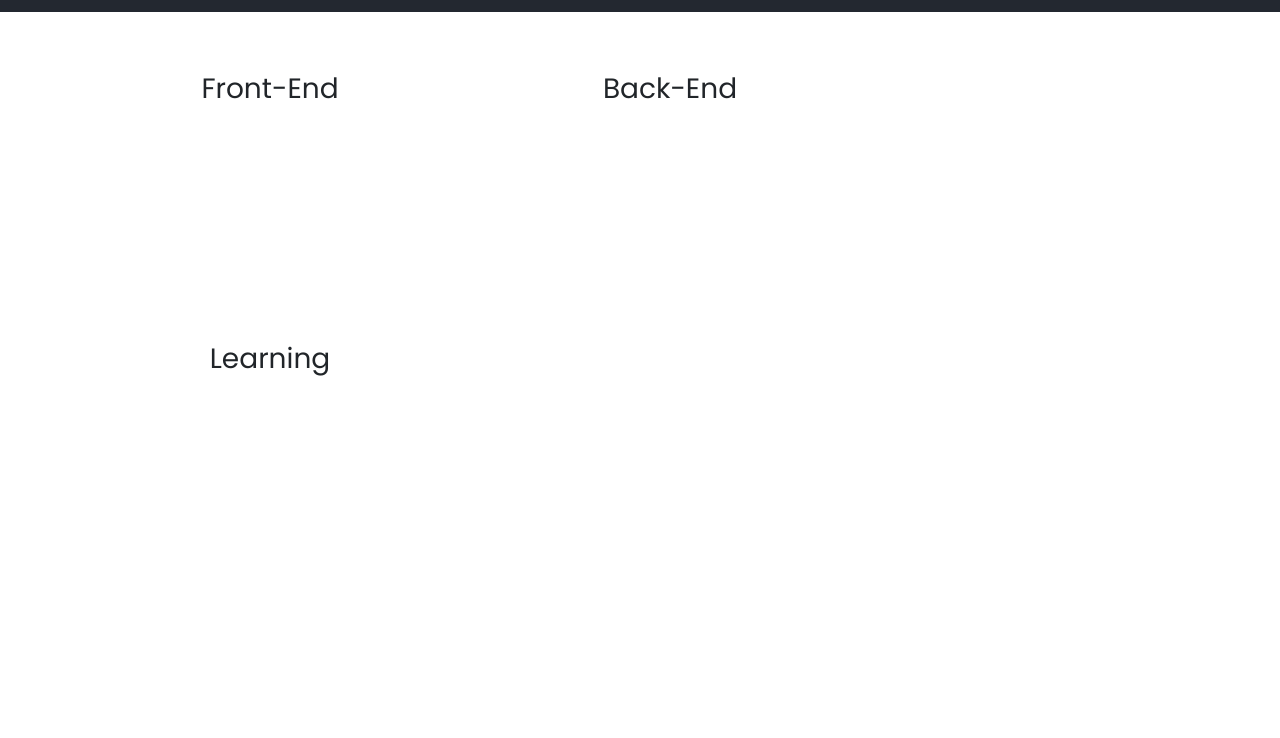
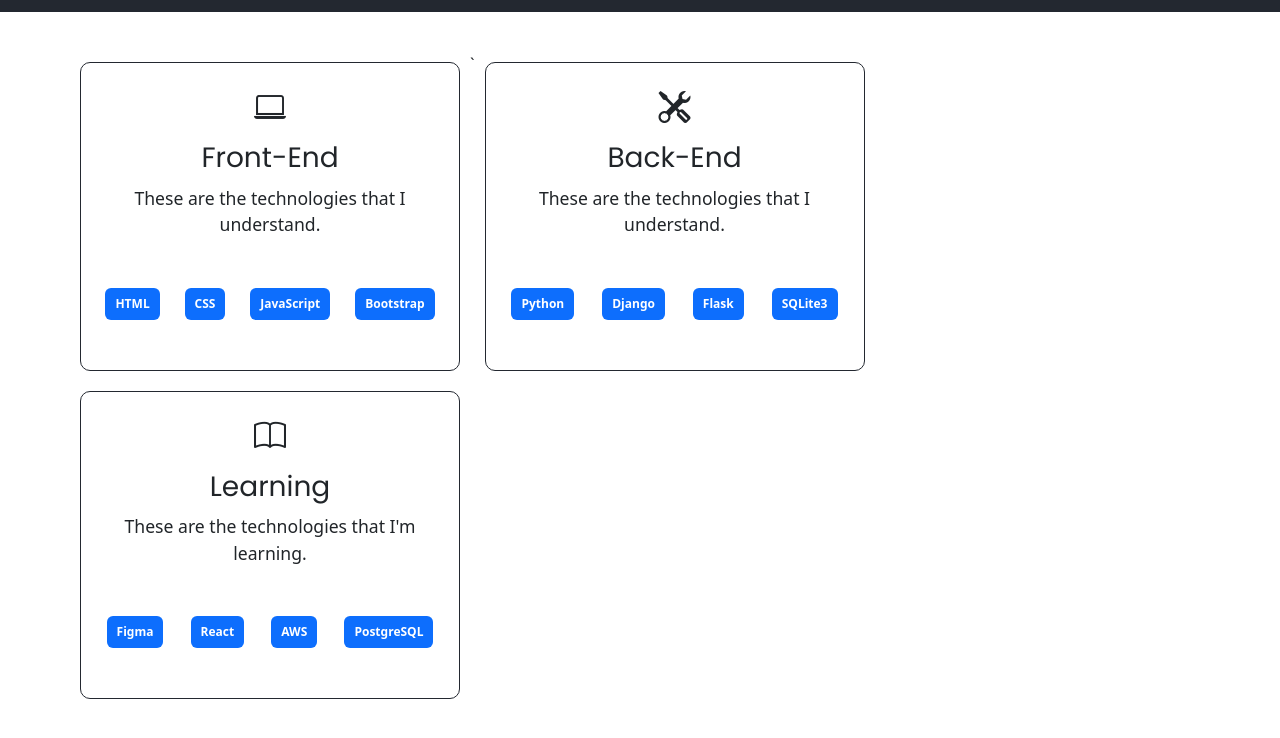
Before and after one commit to juanb021/WEB-PAGE, a plain HTML site: page index.html in a window 1280 px wide. Shown: the part 1476-2214 px from the top of the page. Drawn offline with nearby package versions, Linux system fonts and the light colour scheme; a web font is replaced by a local one.

Commit message:
Finished Skills Section

```diff
--- a/assets/css/style.css
+++ b/assets/css/style.css
@@ -103,18 +103,42 @@
     padding: 40px;
 }
 
-.skills-section .row div {
-    height: 250px;
+.columna {
+    min-height: 250px;
     max-width: 410px;
+    border: 1px solid rgb(35, 40, 48);
     border-radius: 10px;
     margin: 10px;
+    padding-top: 20px;
     transition: 0.3s ease-in-out;
 }
 
-.skills-section .row div:hover {
+.columna:hover {
     box-shadow: 0 0 5px rgb(35, 40, 48);
     background-color: rgb(35, 40, 48);
     color: white;
+}
+
+.columna p {
+    font-size: 1.1rem;
+    margin: 10px auto;
+    text-align: center;
+}
+
+.skill-icon {
+
+    font-size: 2rem;
+}
+
+.badge-container {
+    margin: 50px auto;
+    display: flex;
+    flex-wrap: wrap;
+    justify-content: space-around;
+}
+
+.badge {
+    padding: 10px;
 }
 @media screen and (max-width:760px){
     .skills-section .row div {
--- a/index.html
+++ b/index.html
@@ -111,16 +111,40 @@
       <div class="container text-center">
         <div class="row">
           <!-- Front-End -->
-          <div class="col-12 col-md-4">
+          <div class="columna col-12 col-md-4">
+            <i class="bi bi-laptop skill-icon"></i>
             <h3 class="titulo-card">Front-End</h3>
-          </div>
+            <p class="section-text">These are the technologies that I understand.</p>
+            <div class="badge-container">
+              <span class="badge text-bg-primary">HTML</span>
+              <span class="badge text-bg-primary">CSS</span>
+              <span class="badge text-bg-primary">JavaScript</span>
+              <span class="badge text-bg-primary">Bootstrap</span>
+            </div>
+          </div>`
           <!-- Back-End -->
-          <div class="col-12 col-md-4">
+          <div class="columna col-12 col-md-4">
+            <i class="bi bi-tools skill-icon"></i>
             <h3 class="titulo-card">Back-End</h3>
+            <p class="section-text">These are the technologies that I understand.</p>
+            <div class="badge-container">
+              <span class="badge text-bg-primary">Python</span>
+              <span class="badge text-bg-primary">Django</span>
+              <span class="badge text-bg-primary">Flask</span>
+              <span class="badge text-bg-primary">SQLite3</span>
+            </div>
           </div>
           <!-- Learning -->
-          <div class="col-12 col-md-4">
+          <div class="columna col-12 col-md-4">
+            <i class="bi bi-book skill-icon"></i>
             <h3 class="titulo-card">Learning</h3>
+            <p class="section-text">These are the technologies that I'm learning.</p>
+            <div class="badge-container">
+              <span class="badge text-bg-primary">Figma</span>
+              <span class="badge text-bg-primary">React</span>
+              <span class="badge text-bg-primary">AWS</span>
+              <span class="badge text-bg-primary">PostgreSQL</span>
+            </div>
           </div>
         </div>
       </div>
```
